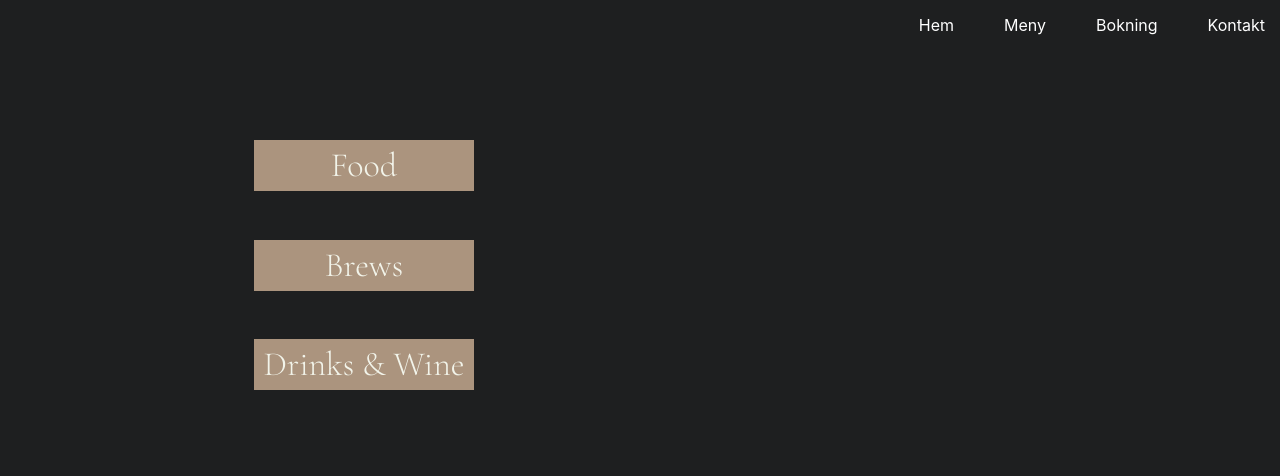
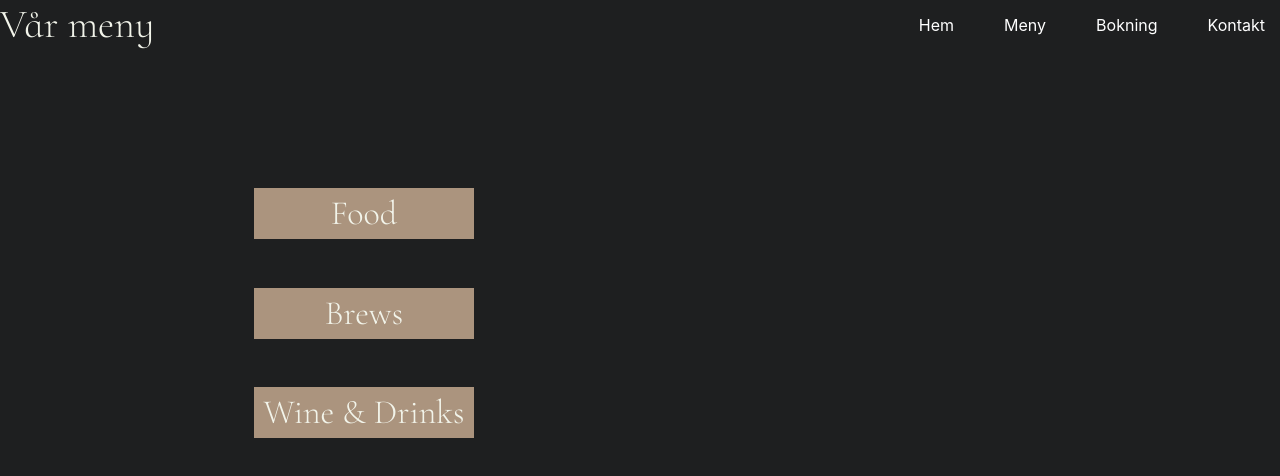
Before and after one commit to idadanielsson/Restaurant, a React (Create React App) app: page /menu in a window 1280 px wide. Shown: the top 476 px of the page. Built offline with nearby package versions, Linux system fonts and the light colour scheme.

Commit message:
added more styling

```diff
--- a/src/components/restaurant/menu/Menu.tsx
+++ b/src/components/restaurant/menu/Menu.tsx
@@ -1,5 +1,6 @@
 import { Outlet } from "react-router-dom";
 import { IMenu, menus } from "../../../models/IMenu";
+import { H2, H5 } from "../../styled/Headings";
 import { MenuListWrapper } from "../../styled/MenuItem";
 import {
   BigMenuWrapper,
@@ -13,6 +14,8 @@ export type MenuContext = { menus: IMenu[] };
 
 export const Menu = () => {
   return (
+    <Wrapper width="100%" height="100%">
+      <H5>Vår meny</H5>
       <BigMenuWrapper>
         <MenuCategoryWrapper>
           <MenuCategories />
@@ -22,5 +25,6 @@ export const Menu = () => {
           <Outlet context={{ menus }}></Outlet>
         </MenuListWrapper>
       </BigMenuWrapper>
+    </Wrapper>
   );
 };
--- a/src/components/styled/MenuItem.tsx
+++ b/src/components/styled/MenuItem.tsx
@@ -9,7 +9,6 @@ export const MenuListWrapper = styled.ul`
   justify-content: center;
   align-items: center;
   list-style-type: none;
-  margin-top: 80px;
 `;
 
 export const MenuItemWrapper = styled.li`
--- a/src/components/styled/Wrappers.tsx
+++ b/src/components/styled/Wrappers.tsx
@@ -59,7 +59,7 @@ export const SmallMenuWrapper = styled.div`
 
 export const BigMenuWrapper = styled.div`
   width: 100%;
-  height: 90vh;
+  height: 100%;
   display: flex;
   justify-content: center;
   padding-top: 60px;
--- a/src/models/IMenuCategory.ts
+++ b/src/models/IMenuCategory.ts
@@ -19,7 +19,7 @@ export const categories: IMenuCategories = {
     },
     {
       id: 3,
-      name: "Drinks & Wine",
+      name: "Wine & Drinks",
     },
   ],
 };
```
Lines whose indentation alone changed are shown as unchanged.
